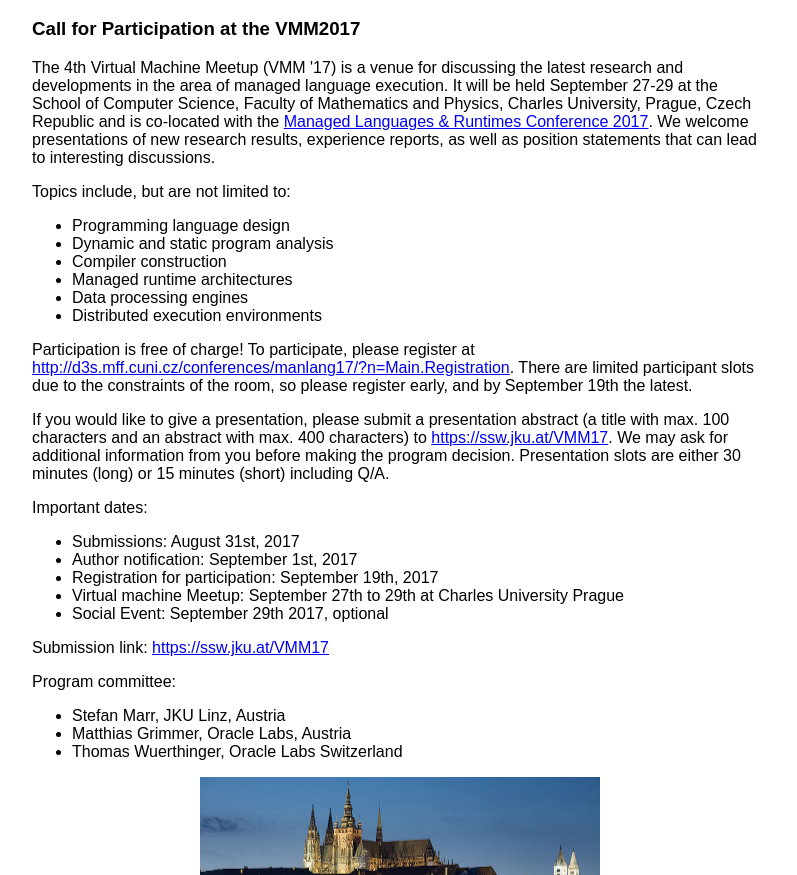
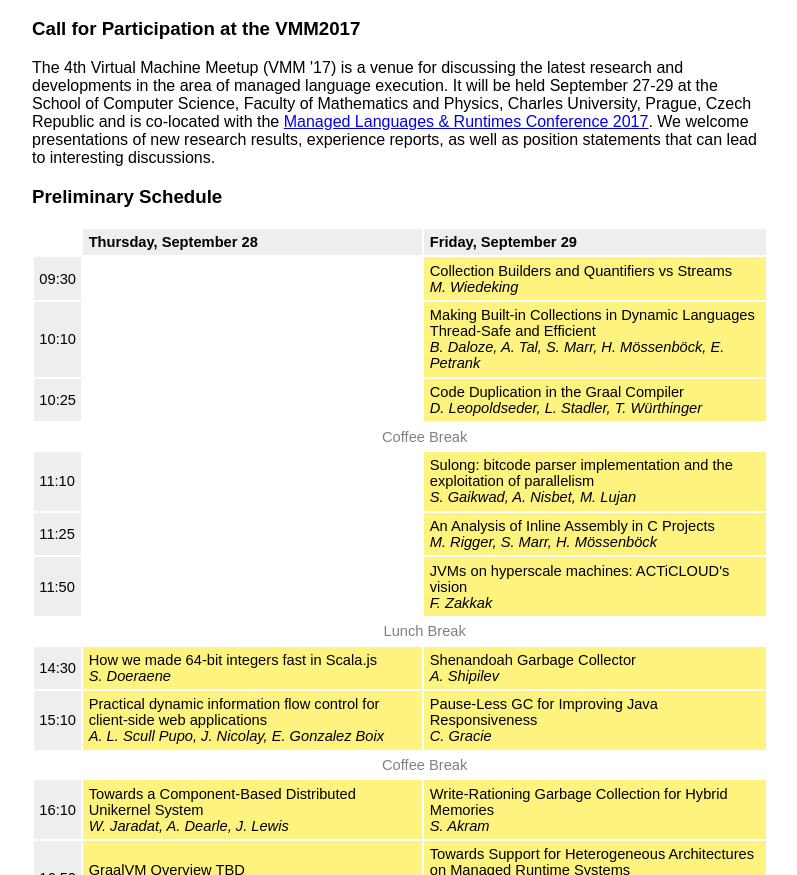
Before and after one commit to vmmeetup/vmmeetup.github.io, a plain HTML site: page 2017/index.html in a window 1280 px wide. Shown: the part 72-947 px from the top of the page, without its empty margins (240-1037 px from the left). Drawn offline with Linux system fonts and the light colour scheme.

Commit message:
Added preliminary schedule
Signed-off-by: Stefan Marr <git@stefan-marr.de>

```diff
--- a/2017/index.html
+++ b/2017/index.html
@@ -42,6 +42,7 @@ It will be held September 27-29 at the School of Computer Science, Faculty of Ma
 We welcome presentations of new research results, experience reports, as well as position statements that can lead to interesting discussions.
 </p>
 
+<!--
 <p>
 Topics include, but are not limited to:
 <ul>
@@ -53,6 +54,107 @@ Topics include, but are not limited to:
  <li>Distributed execution environments</li>
 </ul>
 </p>
+-->
+
+<h3>Preliminary Schedule</h3>
+
+<table>
+  <tr>
+    <td></td>
+    <td class="header" width="50%">
+    <b>Thursday, September 28</b>
+  </td><td class="header" width="50%">
+  <b>Friday, September 29</b>
+</td>
+</tr>
+<tr>
+<td class="time">09:30</td>
+<td></td>
+<td class="talk">Collection Builders and Quantifiers vs Streams<br/><i>M. Wiedeking</i></td>
+</tr>
+<tr>
+<td class="time">10:10</td>
+<td></td>
+<td class="talk">
+  Making Built-in Collections in Dynamic Languages Thread-Safe and Efficient
+  <br/><i>B. Daloze, A. Tal, S. Marr, H. Mössenböck, E. Petrank</i>
+</td>
+</tr>
+
+<tr>
+  <td class="time">10:25</td>
+  <td></td>
+  <td class="talk">
+      Code Duplication in the Graal Compiler
+      <br/><i>D. Leopoldseder, L. Stadler, T. Würthinger</i>
+  </td>
+</tr>
+
+
+<tr>
+<td></td>
+<td class="break" colspan="2">Coffee Break</td>
+</tr>
+<tr>
+<td class="time">11:10</td>
+<td></i></td>
+<td class="talk">Sulong: bitcode parser implementation and the exploitation of parallelism
+    <br/><i>S. Gaikwad, A. Nisbet, M. Lujan</i></td>
+</tr>
+<td class="time">11:25</td>
+<td></i></td>
+<td class="talk">An Analysis of Inline Assembly in C Projects
+    <br/><i>M. Rigger, S. Marr, H. Mössenböck</i></td>
+</tr>
+<tr>
+<td class="time">11:50</td>
+<td></td>
+<td class="talk">
+    JVMs on hyperscale machines: ACTiCLOUD's vision
+    <br/><i>F. Zakkak</i>
+</td>
+</tr>
+<tr>
+<td></td>
+<td class="break" colspan="2">Lunch Break</td>
+</tr>
+<tr>
+<td class="time">14:30</td>
+<td class="talk">How we made 64-bit integers fast in Scala.js<br/><i>S. Doeraene</i></td>
+<td class="talk">Shenandoah Garbage Collector<br/><i>A. Shipilev</i></td>
+</tr>
+<tr>
+<td class="time">15:10</td>
+<td class="talk">
+    Practical dynamic information flow control for client-side web applications
+    <br/><i>A. L. Scull Pupo, J. Nicolay, E. Gonzalez Boix</i></td>
+<td class="talk">
+    Pause-Less GC for Improving Java Responsiveness
+    <br/><i>C. Gracie</i></td>
+</tr>
+<tr>
+<td></td>
+<td class="break" colspan="2">Coffee Break</td>
+</tr>
+<tr>
+<td class="time">16:10</td>
+<td class="talk">
+    Towards a Component-Based Distributed Unikernel System
+    <br/><i>W. Jaradat, A. Dearle, J. Lewis</i>
+</td>
+<td class="talk">
+    Write-Rationing Garbage Collection for Hybrid Memories
+    <br/><i>S. Akram</i></td>
+</td>
+</tr>
+<tr>
+<td class="time">16:50</td>
+<td class="talk">GraalVM Overview TBD</br><i>TBD</i></td>
+<td class="talk">
+    Towards Support for Heterogeneous Architectures on Managed Runtime Systems
+    <br/><i>A. Nisbet, A. Rodchenko, C. Kotselidis, J. Mawer, O. Palomar, M. Lujan, J. Clarkson, W. Toms</i></td>
+</tr>
+</table>
 
 <p>
 Participation is free of charge! To participate, please register at
@@ -61,7 +163,7 @@ There are limited participant slots due to the constraints of the room, so pleas
 </p>
 
 <p>
-If you would like to give a presentation, please submit a presentation abstract (a title with max. 100 characters and an abstract with max. 400 characters) to <a href="https://ssw.jku.at/VMM17">https://ssw.jku.at/VMM17</a>.
+If you would like to give a presentation, please submit a presentation abstract (a title with max. 100 characters and an abstract with max. 400 words) to <a href="https://ssw.jku.at/VMM17">https://ssw.jku.at/VMM17</a>.
 We may ask for additional information from you before making the program decision.
 Presentation slots are either 30 minutes (long) or 15 minutes (short) including Q/A.
 </p>
@@ -72,8 +174,8 @@ Important dates:
 <li>Submissions: August 31st, 2017</li>
 <li>Author notification: September 1st, 2017</li>
 <li>Registration for participation: September 19th, 2017</li>
-<li>Virtual machine Meetup: September 27th to 29th at Charles University Prague</li>
-<li>Social Event: September 29th 2017, optional</li>
+<li>Virtual machine Meetup: September 28th to 29th at Charles University Prague</li>
+<li>Social Event: September 28th 2017, Dinner</li>
 </ul>
 </p>
 
```
